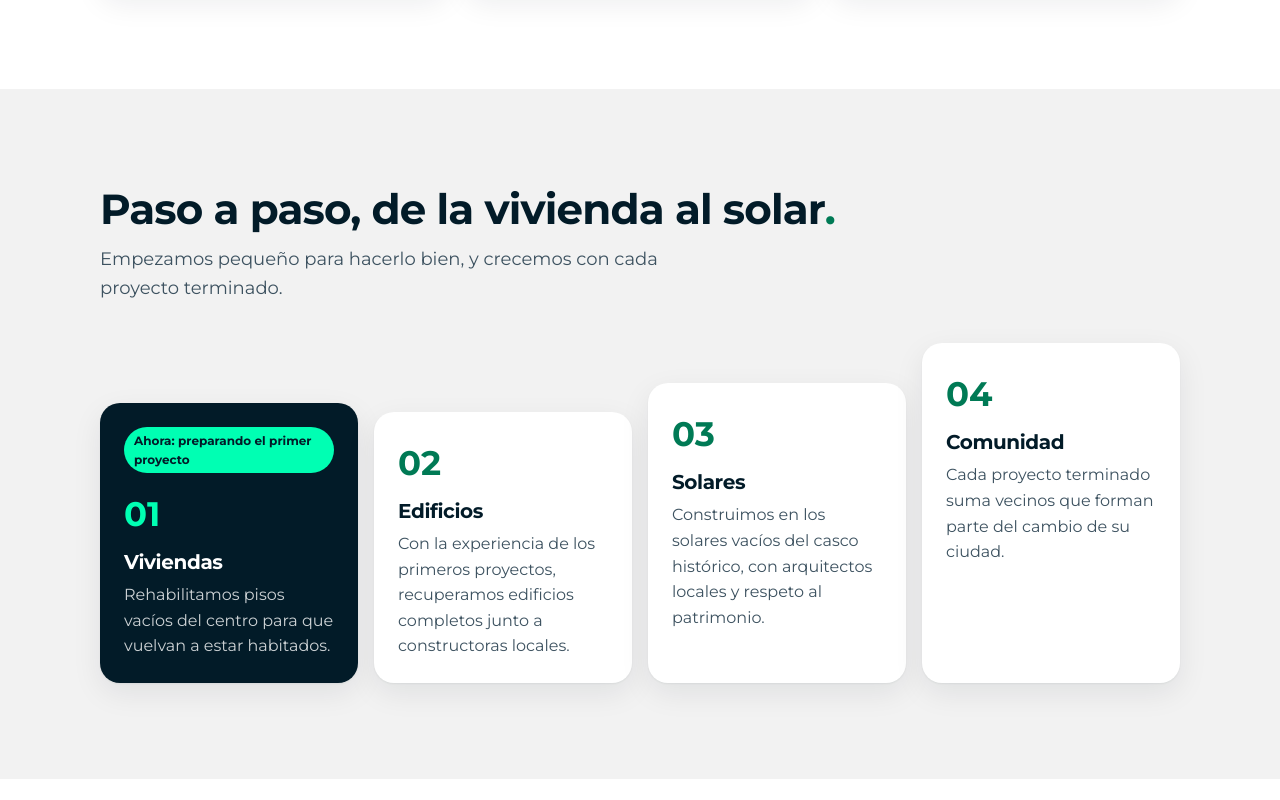
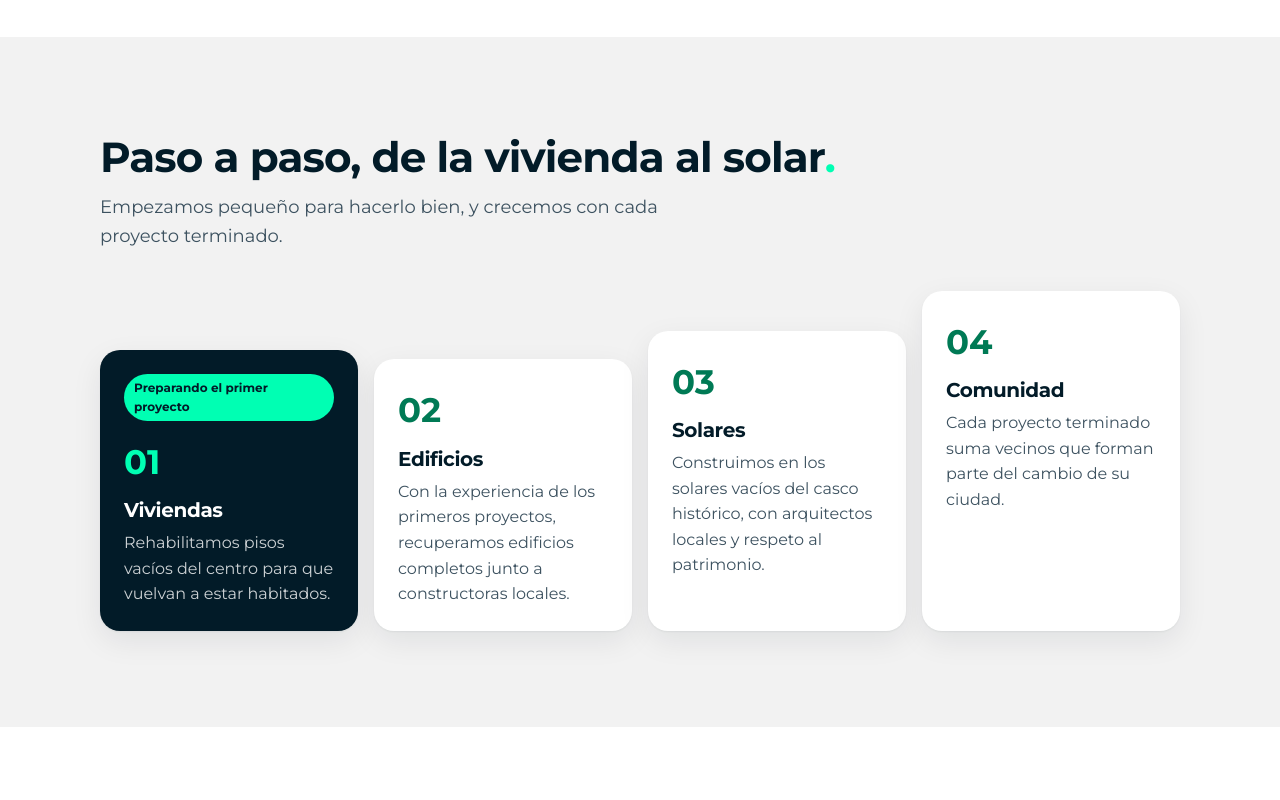
Before and after one commit to Revibit-Capital/revibit-landing, a plain HTML site: page index.html in a window 1280 px wide. Shown: the part 1440-2240 px from the top of the page. Drawn offline with Linux system fonts and the light colour scheme.

Commit message:
Ajustes de la portada: sin etiqueta de ubicación, punto en verde neón y etiqueta del primer proyecto
Co-Authored-By: Claude Opus 5.5 <noreply@anthropic.com>

```diff
--- a/index.html
+++ b/index.html
@@ -35,7 +35,6 @@
     <section class="hero" aria-labelledby="hero-t">
       <div class="wrap hero-in">
         <div class="hero-text">
-          <p class="eyebrow">Cartagena · casco histórico</p>
           <h1 id="hero-t">Revitalizamos el centro de Cartagena, juntos<span class="dot">.</span></h1>
           <p class="lead">Viviendas vacías, edificios cerrados y solares abandonados en el corazón de la ciudad. En Revibit queremos devolverles la vida con constructoras locales y con la participación de los propios vecinos.</p>
           <div class="ctas">
@@ -85,7 +84,7 @@
         <p class="sub">Empezamos pequeño para hacerlo bien, y crecemos con cada proyecto terminado.</p>
         <ol class="stairs">
           <li class="now">
-            <span class="badge">Ahora: preparando el primer proyecto</span>
+            <span class="badge">Preparando el primer proyecto</span>
             <span class="n">01</span><h3>Viviendas</h3>
             <p>Rehabilitamos pisos vacíos del centro para que vuelvan a estar habitados.</p>
           </li>
--- a/styles.css
+++ b/styles.css
@@ -31,8 +31,7 @@ a { color: var(--green); }
 .skip:focus { left: 12px; }
 .wrap { width: 100%; max-width: 1120px; margin: 0 auto; padding: 0 20px; }
 .wrap.narrow { max-width: 760px; }
-.dot { color: var(--green); }
-.hero .dot, .quote .dot, .topbar .dot, .footer .dot { color: var(--neon); }
+.dot { color: var(--neon); } /* el punto de la marca, siempre en verde neón (decorativo) */
 h1, h2, h3 { line-height: 1.15; letter-spacing: -0.02em; margin: 0; }
 h2 { font-size: clamp(28px, 4.2vw, 42px); }
 h3 { font-size: 20px; }
```
